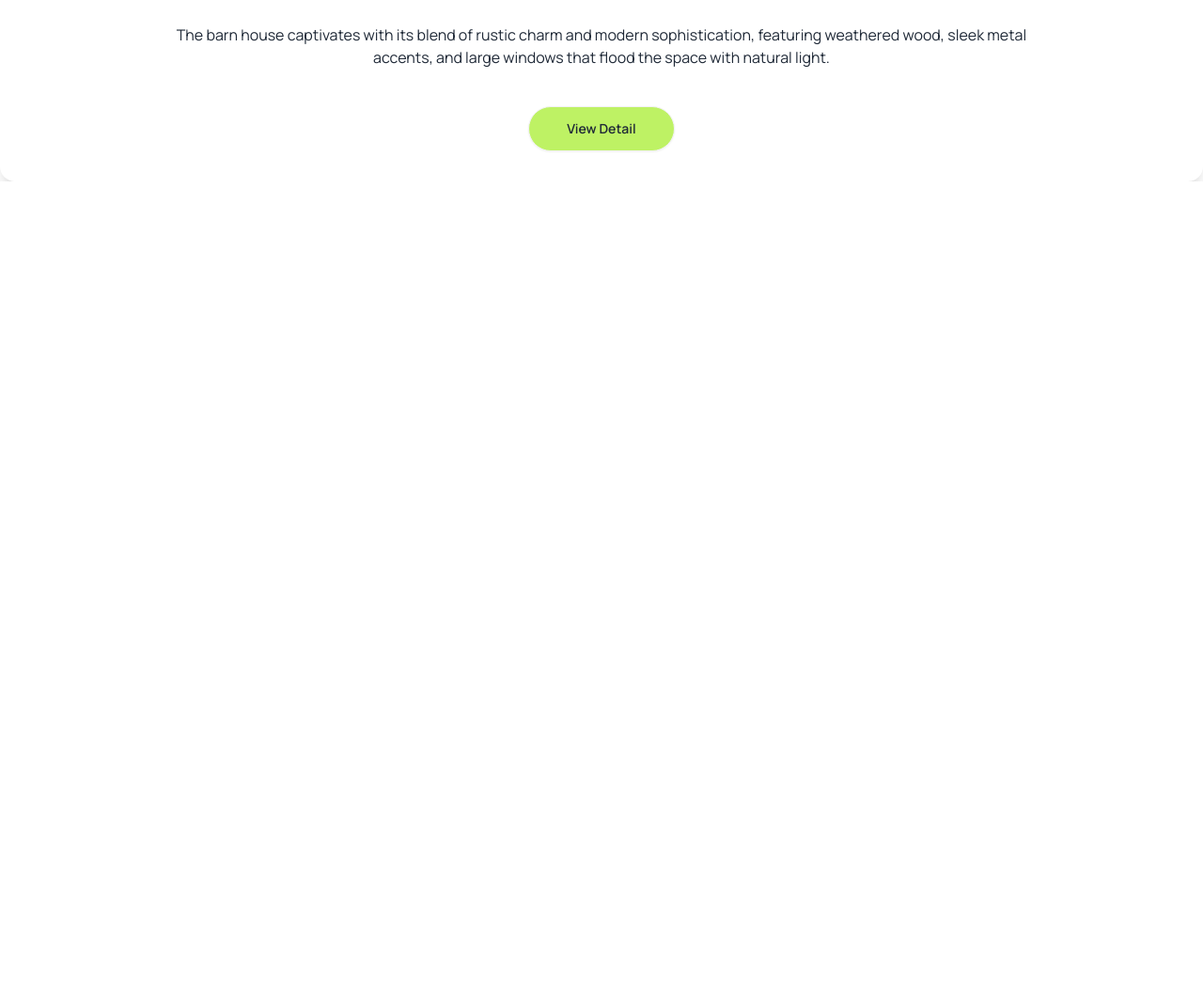
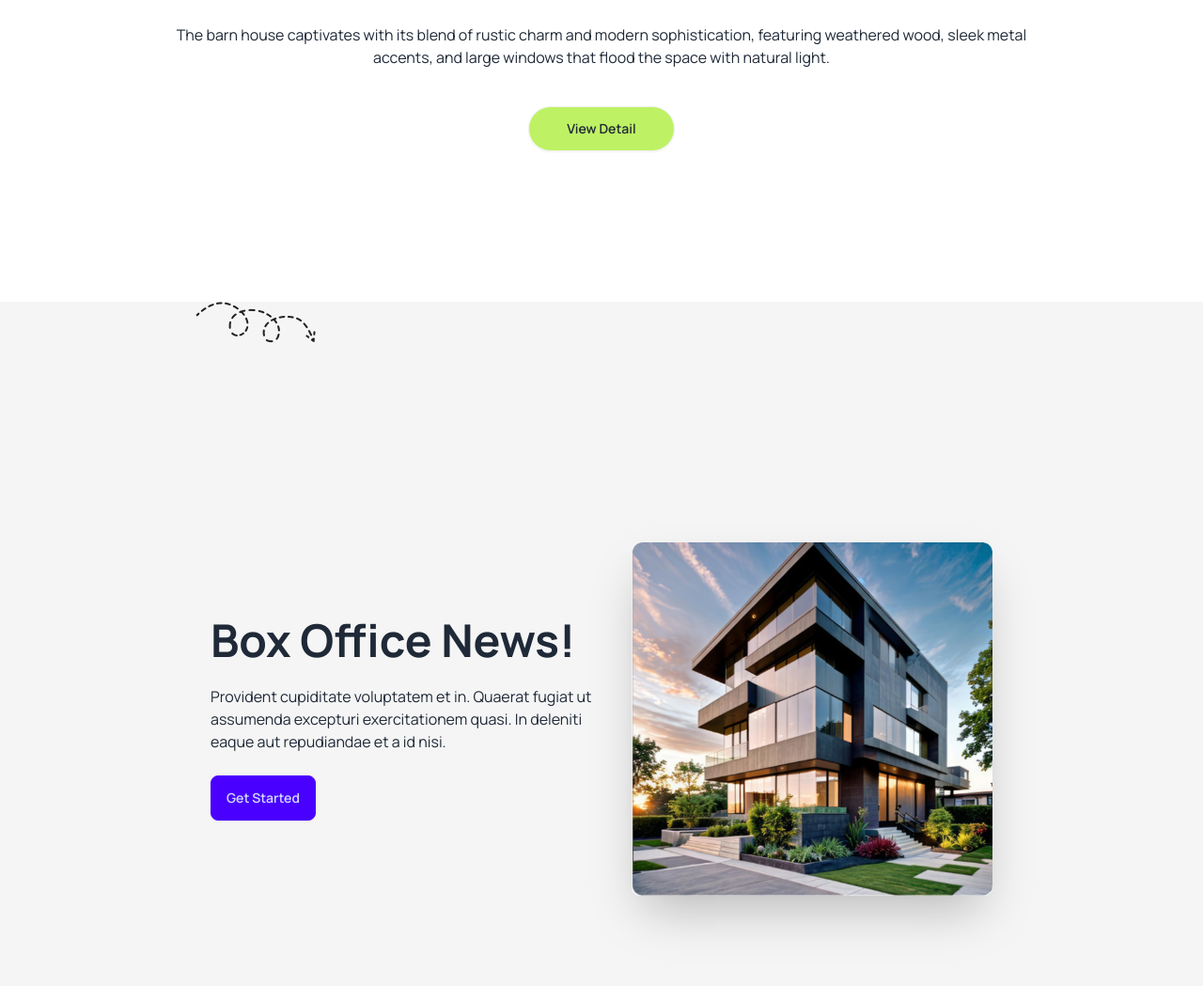
Before and after one commit to AlAmin8938/hero-assignment-3, a plain HTML site: page index.html in a window 1280 px wide. Shown: the part 609-1658 px from the top of the page at 94% size. Before the commit the page ends 802 px from the top, so only its background shows below. Drawn offline with nearby package versions, Linux system fonts and the light colour scheme.

Commit message:
added hero sectin

```diff
--- a/index.html
+++ b/index.html
@@ -47,7 +47,7 @@
       </div>
     </div>
     <!-- banner part -->
-    <div class="card  w-full shadow-xl">
+    <div class="card  w-full ">
       <figure>
         <img
           src="./assets/banner.png"
@@ -63,10 +63,30 @@
     </div>
    </header>
    <!-- main section -->
-   <main>
-
+   <main class="my-32 bg-neutral-100 px-52">
+    <!-- liveable space -->
+     <section class="w-full">
+    <img src="./assets/Vector.png" alt="">
+    <div class="hero  min-h-screen">
+      <div class="hero-content flex-col lg:flex-row-reverse">
+        <img
+          src="./assets/Rectangle.png"
+          class="max-w-sm rounded-lg shadow-2xl" />
+        <div>
+          <h1 class="text-5xl font-bold">Box Office News!</h1>
+          <p class="py-6">
+            Provident cupiditate voluptatem et in. Quaerat fugiat ut assumenda excepturi exercitationem
+            quasi. In deleniti eaque aut repudiandae et a id nisi.
+          </p>
+          <button class="btn btn-primary">Get Started</button>
+        </div>
+      </div>
+    </div>
+  </section>
    </main>
   <!-- footer section -->
+
+
    <footer>
 
    </footer>
```
